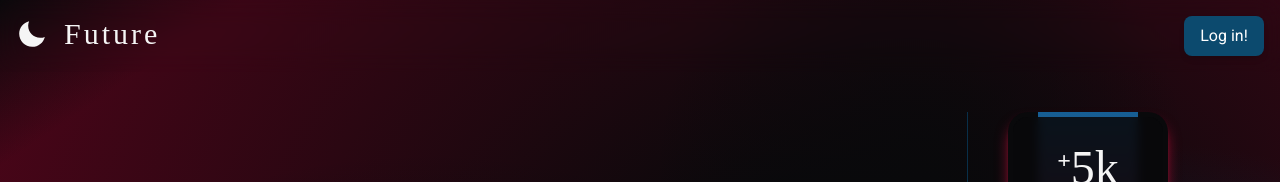
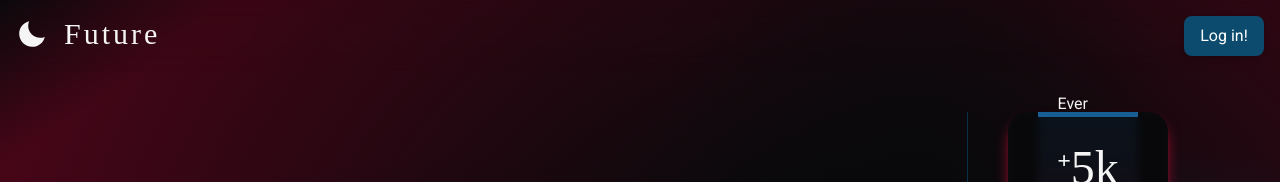
Before and after one commit to pawelek7k/future, a Next.js app: page / in a window 1280 px wide. Shown: the top 182 px of the page. Built offline with nearby package versions, Linux system fonts and the light colour scheme; a web font is replaced by a local one.

Commit message:
add quotes in typewriter

```diff
--- a/app/components/landing/Hero.tsx
+++ b/app/components/landing/Hero.tsx
@@ -3,10 +3,12 @@ import "../../styles/card.css";
 import { PrimaryButton, SecondaryButton } from "../global/Buttons";
 import { MarketingNavigation } from "../navigations/MarketingNav";
 import { Cards } from "./Cards";
+import { Quotes } from "./Quotes";
 
 export const Hero: React.FC = () => {
   return (
-    <section className="p-28 h-screen bg-black bg-hero-bg">
+    <section className="p-28 h-screen bg-black bg-hero-bg relative">
+      <Quotes />
       <MarketingNavigation />
       <div className="flex md:justify-between justify-center">
         <div className="flex flex-col gap-8 justify-center">
--- a/app/components/landing/Quotes.tsx
+++ b/app/components/landing/Quotes.tsx
@@ -0,0 +1,57 @@
+"use client";
+
+import { quotes } from "@/lib/arrays/quotes";
+import { useEffect, useState } from "react";
+import Typewriter from "typewriter-effect/dist/core";
+
+export const Quotes = () => {
+  const [currentQuoteIndex, setCurrentQuoteIndex] = useState(0);
+  const [position, setPosition] = useState({ x: "50%", y: "50%" });
+  const [fadeIn, setFadeIn] = useState(true);
+
+  const getRandomPosition = () => {
+    const x = Math.floor(Math.random() * 90);
+    const y = Math.floor(Math.random() * 90);
+    return { x: `${x}%`, y: `${y}%` };
+  };
+
+  useEffect(() => {
+    const interval = setInterval(() => {
+      setFadeIn(false);
+
+      setTimeout(() => {
+        setCurrentQuoteIndex((prevIndex) => (prevIndex + 1) % quotes.length);
+        setPosition(getRandomPosition());
+        setFadeIn(true);
+      }, 1000);
+    }, 4000);
+
+    return () => clearInterval(interval);
+  }, []);
+
+  useEffect(() => {
+    const typewriter = new Typewriter("#typewriter", {
+      strings: [quotes[currentQuoteIndex]],
+      autoStart: true,
+      loop: false,
+    });
+
+    return () => {
+      typewriter.stop();
+    };
+  }, [currentQuoteIndex]);
+
+  return (
+    <div
+      id="typewriter"
+      className="text-neutral-100 absolute transition ease-in-out"
+      style={{
+        left: position.x,
+        top: position.y,
+        transform: "translate(-50%, -50%)",
+        borderRadius: "5px",
+        opacity: fadeIn ? 1 : 0,
+      }}
+    />
+  );
+};
--- a/package.json
+++ b/package.json
@@ -25,6 +25,7 @@
     "react-dom": "^18",
     "react-icons": "^5.3.0",
     "react-quill": "^2.0.0",
+    "typewriter-effect": "^2.21.0",
     "zod": "^3.23.8"
   },
   "devDependencies": {
```
Also changed, not shown: 1 other file (tests, documents, lock files or other folders).
